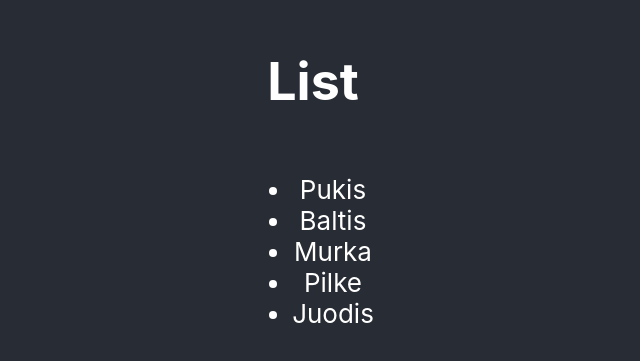
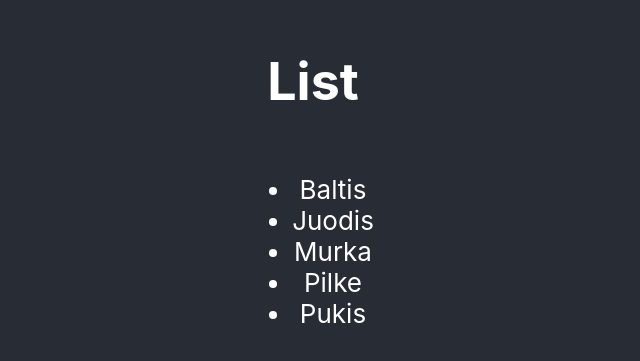
Before and after one commit to simonasablinaite/react-practice, a React (Create React App) app in the folder react-practice/: page / in a window 1280 px wide. Shown: the part 215-576 px from the top of the page, without its empty margins (327-967 px from the left). Built offline with nearby package versions, Linux system fonts and the light colour scheme.

Commit message:
Sorted list in HTML file tags

```diff
--- a/react-practice/src/App.jsx
+++ b/react-practice/src/App.jsx
@@ -16,10 +16,7 @@ function App() {
             <h1>List</h1>
             <ul>
                {
-                  // react'as sumapins cats masyva ir i li elementa sudes katinu vardus. Gausime katinu vardu nerusiuota sarasa
-                  cats.map(cat => <li key={cat.id}>{cat.name}</li>)
-                  // kaip key galima naudoti ir indeksa, jis taip pat yra unikalus. Kodas atrodytu taip:
-                  // cats.map((cat, i) => <li key={i}>{cat.name}</li>)
+                  [...cats].sort((a, b) => a.name.localeCompare(b.name)).map((cat) => <li key={cat.id}>{cat.name}</li>)
                }
             </ul>
       </header>
@@ -28,3 +25,20 @@ function App() {
 }
 
 export default App;
+
+// react'as sumapins cats masyva ir i li elementa sudes katinu vardus. Gausime katinu vardu nerusiuota sarasa;
+
+// kaip key galima naudoti ir indeksa, jis taip pat yra unikalus. Kodas atrodytu taip:
+// cats.map((cat, i) => <li key={i}>{cat.name}</li>)
+
+/* UZDUOTIS Nr.1:
+Itraukti katinu svori ir isrusiuoti nuo sunkiausio iki lengviausio:
+
+  [...cats].sort((a, b) => b.weight - a.weight).map((cat, i) => <li key={i}>{cat.name}{' ' + cat.weight}kg</li>)
+*/
+
+/* UZDUOTIS Nr.2:
+Isrusiuoti katinus pagal varda abeceles tvarka:
+
+[...cats].sort((a, b) => a.name.localeCompare(b.name)).map((cat) => <li key={cat.id}>{cat.name}</li>)
+*/
```
